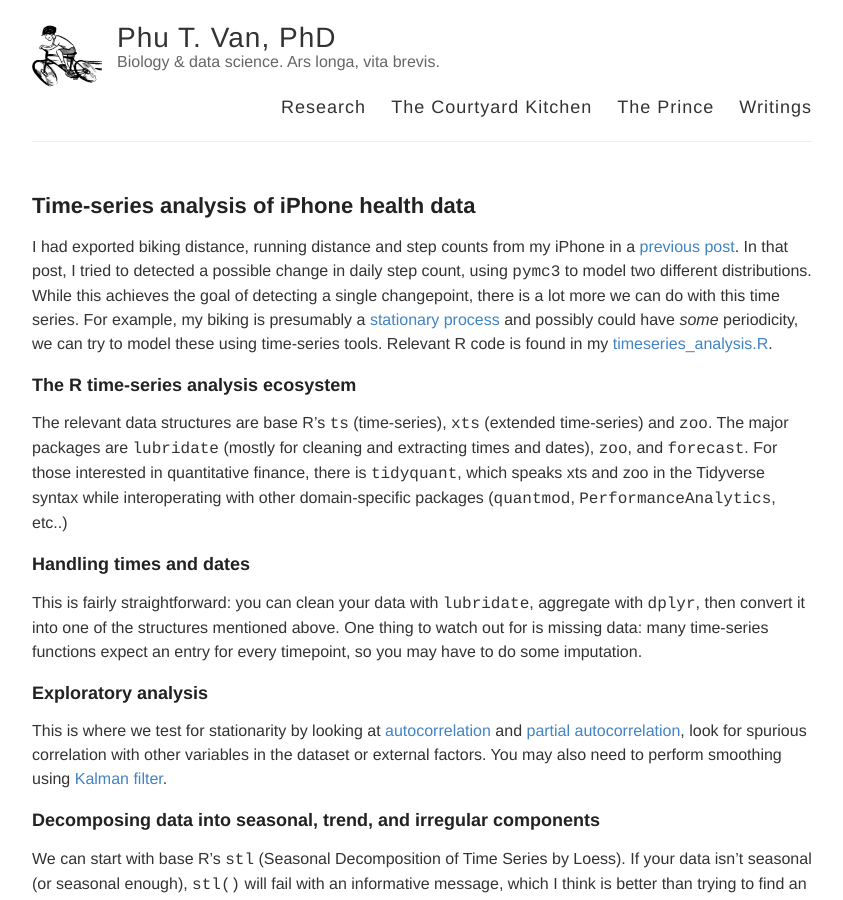
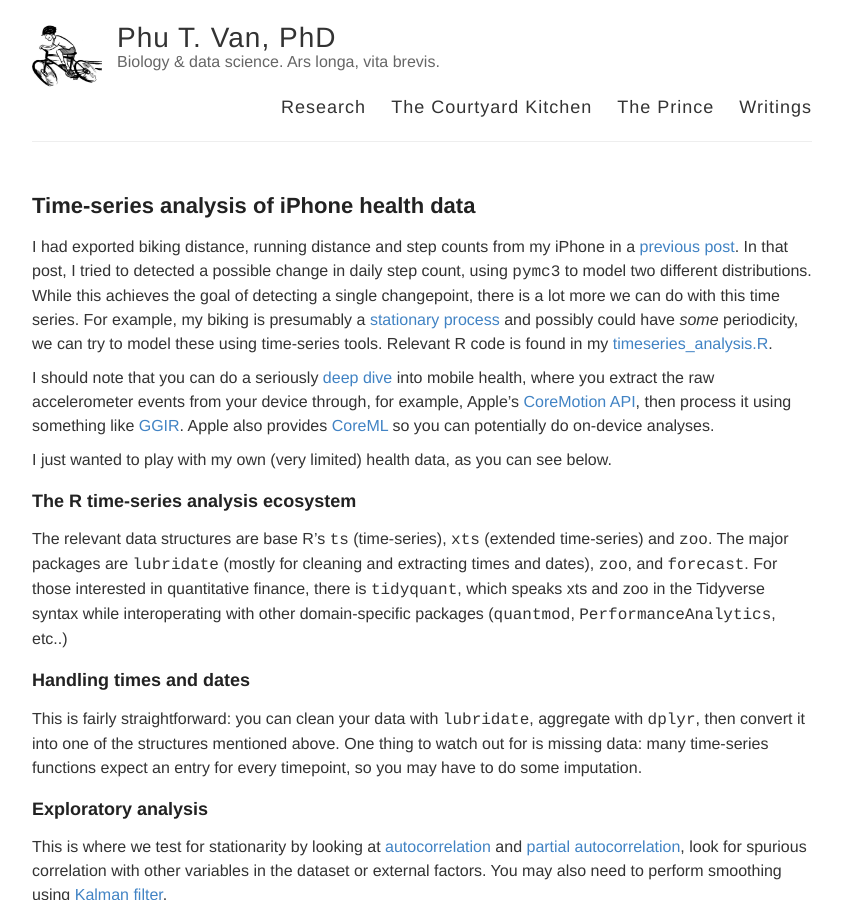
Before and after one commit to ptvan/ptvan.github.io, a Jekyll site: the page built from _posts/2019-11-15-timeseries-analysis-of-iPhone-health_data.md, in a window 1280 px wide and 900 px high. Shown: the whole window, without its empty margins (218-1061 px from the left). Built offline with Jekyll 4.4.1, drawn with Linux system fonts in a browser that asks for light colours.

Commit message:
updated timeseries analysis blogpost

```diff
--- a/_posts/2019-11-15-timeseries-analysis-of-iPhone-health_data.md
+++ b/_posts/2019-11-15-timeseries-analysis-of-iPhone-health_data.md
@@ -5,6 +5,10 @@
 
 I had exported biking distance, running distance and step counts from my iPhone in a
 [previous post](https://ptvan.github.io/Python-MCMC-nuggets/). In that post, I tried to detected a possible change in daily step count, using `pymc3` to model two different distributions. While this achieves the goal of detecting a single changepoint, there is a lot more we can do with this time series. For example, my biking is presumably a [stationary process](https://en.wikipedia.org/wiki/Stationary_process) and possibly could have _some_ periodicity, we can try to model these using time-series tools. Relevant R code is found in my [timeseries_analysis.R](https://github.com/ptvan/R-snippets/blob/master/timeseries_analysis.R).
+
+I should note that you can do a seriously [deep dive](https://towardsdatascience.com/run-or-walk-detecting-user-activity-with-machine-learning-and-core-ml-part-1-9658c0dcdd90) into mobile health, where you extract the raw accelerometer events from your device through, for example, Apple's [CoreMotion API](https://developer.apple.com/documentation/coremotion), then process it using something like [GGIR](https://cran.r-project.org/web/packages/GGIR/vignettes/GGIR.html). Apple also provides [CoreML](https://developer.apple.com/documentation/coreml) so you can potentially do on-device analyses.
+
+I just wanted to play with my own (very limited) health data, as you can see below.
 
 ### The R time-series analysis ecosystem
 The relevant data structures are base R's `ts` (time-series), `xts` (extended time-series) and `zoo`. The major packages are `lubridate` (mostly for cleaning and extracting times and dates), `zoo`, and `forecast`. For those interested in quantitative finance, there is `tidyquant`, which speaks xts and zoo in the Tidyverse syntax while interoperating with other domain-specific packages (`quantmod`, `PerformanceAnalytics`, etc..)
```
